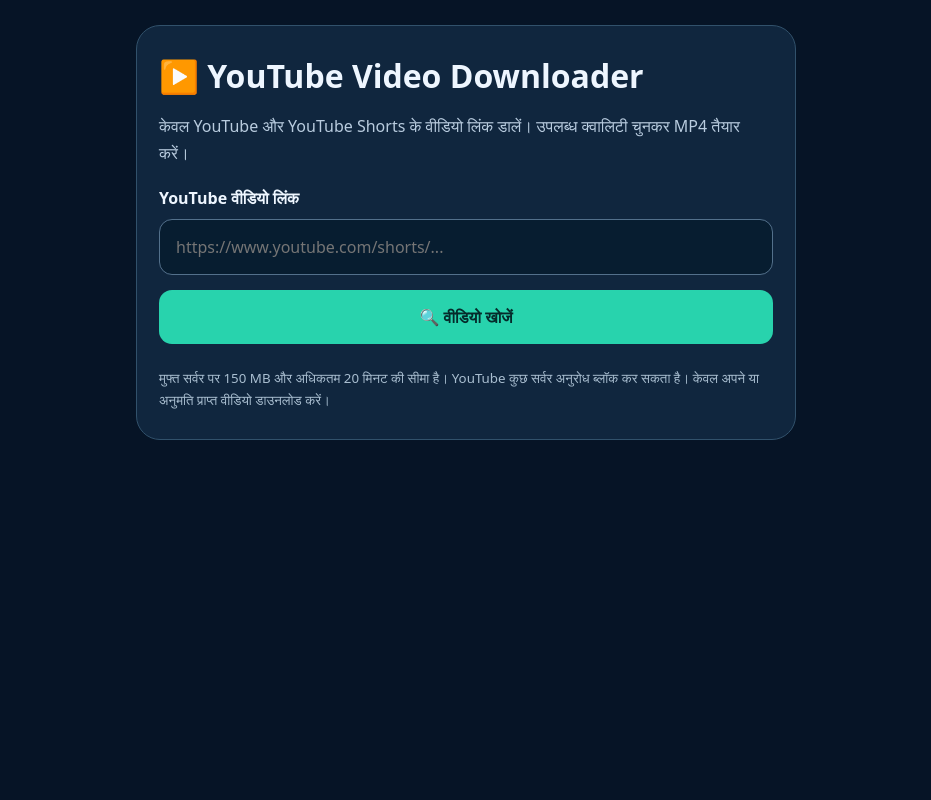
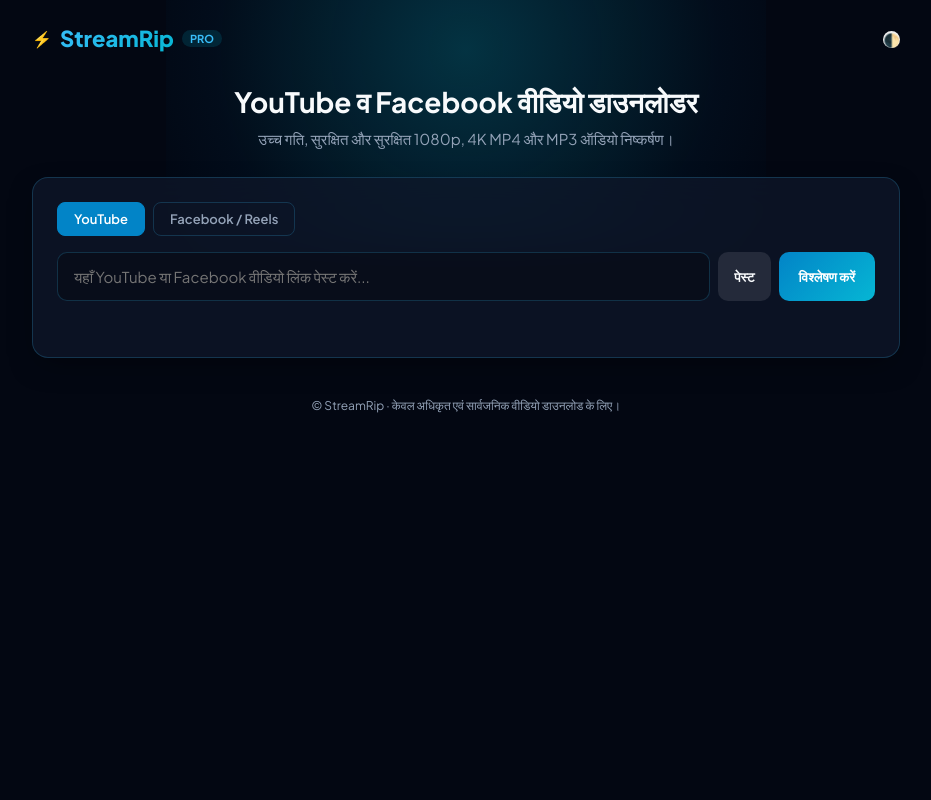
Before and after one commit to aavakeel73-oss/Download, a Flask app: page / in a window 1280 px wide. Shown: the whole page, without its empty margins (174-1105 px from the left). Run offline with Flask 3, Linux system fonts and the light colour scheme; parts of the project's set-up code (start-up, migrations or seed data) failed here and were passed over; some libraries are stand-ins or nearby versions.

Commit message:
Add files via upload

```diff
--- a/templates/index.html
+++ b/templates/index.html
@@ -1,9 +1,84 @@
-<!doctype html>
-<html lang="hi"><head><meta charset="utf-8"><meta name="viewport" content="width=device-width,initial-scale=1"><title>YouTube Video Downloader</title><style>
-*{box-sizing:border-box}body{margin:0;background:#061426;color:#eef6ff;font:16px system-ui,sans-serif}.wrap{max-width:660px;margin:25px auto;padding:28px 22px;background:#10263e;border:1px solid #31516b;border-radius:24px}h1{font-size:clamp(24px,5vw,32px);margin:0 0 15px}p{color:#b9ccdf;line-height:1.7}label{display:block;font-weight:700;margin:20px 0 10px}input,select,button{width:100%;font:inherit;padding:16px;border-radius:13px}input,select{background:#071d30;color:white;border:1px solid #53708b}button{background:#28d3ad;color:#052b2b;font-weight:800;border:0;margin-top:15px;cursor:pointer}button:disabled{opacity:.55}#result{margin-top:20px}#message{margin-top:18px;color:#ffd38c;white-space:pre-wrap}img{max-width:100%;max-height:260px;border-radius:12px}small{color:#a9bed0;line-height:1.6;display:block;margin-top:24px}a{color:#61e8c9}
-</style></head><body><main class="wrap"><h1>▶️ YouTube Video Downloader</h1><p>केवल YouTube और YouTube Shorts के वीडियो लिंक डालें। उपलब्ध क्वालिटी चुनकर MP4 तैयार करें।</p><label for="url">YouTube वीडियो लिंक</label><input id="url" type="url" placeholder="https://www.youtube.com/shorts/..." autocomplete="off"><button id="search">🔍 वीडियो खोजें</button><div id="message" role="status"></div><div id="result" hidden><h2 id="title"></h2><img id="thumb" alt="वीडियो थंबनेल" hidden><label for="quality">वीडियो क्वालिटी</label><select id="quality"></select><button id="merge">⬇️ MP4 तैयार करें</button><div id="download"></div></div><small>मुफ्त सर्वर पर 150 MB और अधिकतम 20 मिनट की सीमा है। YouTube कुछ सर्वर अनुरोध ब्लॉक कर सकता है। केवल अपने या अनुमति प्राप्त वीडियो डाउनलोड करें।</small></main><script>
-const $=id=>document.getElementById(id);let source='',videos=[];
-async function post(path,data){const res=await fetch(path,{method:'POST',headers:{'Content-Type':'application/json'},body:JSON.stringify(data)});let json;try{json=await res.json()}catch{throw Error('सर्वर से सही जवाब नहीं मिला।')}if(!res.ok)throw Error(json.error||'अनुरोध असफल');return json}
-$('search').onclick=async()=>{$('result').hidden=true;$('message').textContent='वीडियो की जानकारी खोजी जा रही है…';$('search').disabled=true;try{const data=await post('/api/inspect',{url:$('url').value.trim()});source=data.source;videos=data.videos||[];$('title').textContent=data.title;$('quality').replaceChildren(...videos.map(v=>{const o=document.createElement('option');o.value=v.format_id;o.textContent=v.label;return o}));$('thumb').hidden=!data.thumbnail;if(data.thumbnail)$('thumb').src=data.thumbnail;$('download').replaceChildren();$('result').hidden=false;$('message').textContent='वीडियो मिल गया। क्वालिटी चुनें।'}catch(e){$('message').textContent='समस्या: '+e.message}finally{$('search').disabled=false}};
-$('merge').onclick=async()=>{$('merge').disabled=true;$('message').textContent='MP4 तैयार किया जा रहा है, कृपया प्रतीक्षा करें…';$('download').replaceChildren();try{const data=await post('/api/merge',{source,format_id:$('quality').value});const a=document.createElement('a');a.href=data.download;a.textContent='⬇️ MP4 डाउनलोड करें';a.setAttribute('download','youtube-video.mp4');$('download').append(a);$('message').textContent='वीडियो तैयार है। डाउनलोड लिंक 10 मिनट तक उपलब्ध रहेगा।'}catch(e){$('message').textContent='समस्या: '+e.message}finally{$('merge').disabled=false}};
-</script></body></html>
+<!DOCTYPE html>
+<html lang="hi">
+<head>
+    <meta charset="UTF-8">
+    <meta name="viewport" content="width=device-width, initial-scale=1.0">
+    <title>StreamRip - YouTube & Facebook Video Downloader</title>
+    <link rel="stylesheet" href="/static/style.css">
+    <link href="https://fonts.googleapis.com/css2?family=Plus+Jakarta+Sans:wght@400;500;600;700;800&display=swap" rel="stylesheet">
+</head>
+<body class="dark-mode">
+    <div class="glow-bg"></div>
+    <div class="app-container">
+        <header class="header">
+            <div class="brand">
+                <span class="logo-icon">⚡</span>
+                <h1>StreamRip</h1>
+                <span class="badge">PRO</span>
+            </div>
+            <div class="header-actions">
+                <button id="themeToggle" class="btn-icon" aria-label="Toggle theme">🌓</button>
+            </div>
+        </header>
+
+        <main class="main-content">
+            <section class="hero-section">
+                <h2>YouTube व Facebook वीडियो डाउनलोडर</h2>
+                <p>उच्च गति, सुरक्षित और सुरक्षित 1080p, 4K MP4 और MP3 ऑडियो निष्कर्षण।</p>
+            </section>
+
+            <section class="card glass-card">
+                <div class="platform-tabs">
+                    <button class="tab active" data-platform="youtube">YouTube</button>
+                    <button class="tab" data-platform="facebook">Facebook / Reels</button>
+                </div>
+
+                <div class="input-group">
+                    <input type="url" id="videoUrl" placeholder="यहाँ YouTube या Facebook वीडियो लिंक पेस्ट करें..." autocomplete="off">
+                    <button id="clearBtn" class="btn-clear hidden">✕</button>
+                    <button id="pasteBtn" class="btn-secondary">पेस्ट</button>
+                    <button id="analyzeBtn" class="btn-primary">विश्लेषण करें</button>
+                </div>
+                <div id="statusMessage" class="status-msg"></div>
+            </section>
+
+            <!-- Video Preview Card -->
+            <section id="previewCard" class="card glass-card hidden">
+                <div class="preview-layout">
+                    <div class="thumbnail-wrapper">
+                        <img id="videoThumb" src="" alt="Video thumbnail">
+                        <span id="videoDuration" class="duration-tag">00:00</span>
+                    </div>
+                    <div class="video-info">
+                        <h3 id="videoTitle">वीडियो शीर्षक</h3>
+                        <p id="videoAuthor" class="author-name">चैनल / लेखक</p>
+                        <div id="formatList" class="format-grid">
+                            <!-- Quality buttons injected via JS -->
+                        </div>
+                    </div>
+                </div>
+            </section>
+
+            <!-- Progress Tracker -->
+            <div id="progressModal" class="modal hidden">
+                <div class="modal-content glass-card">
+                    <h3 id="progressTitle">डाउनलोड प्रगति</h3>
+                    <div class="progress-bar-bg">
+                        <div id="progressBar" class="progress-bar-fill"></div>
+                    </div>
+                    <div class="progress-meta">
+                        <span id="progressPercent">0%</span>
+                        <span id="progressSpeed">0 KB/s</span>
+                    </div>
+                    <button id="cancelDlBtn" class="btn-danger">रद्द करें</button>
+                </div>
+            </div>
+        </main>
+
+        <footer class="footer">
+            <p>© StreamRip · केवल अधिकृत एवं सार्वजनिक वीडियो डाउनलोड के लिए।</p>
+        </footer>
+    </div>
+    <script src="/static/script.js"></script>
+</body>
+</html>
```
